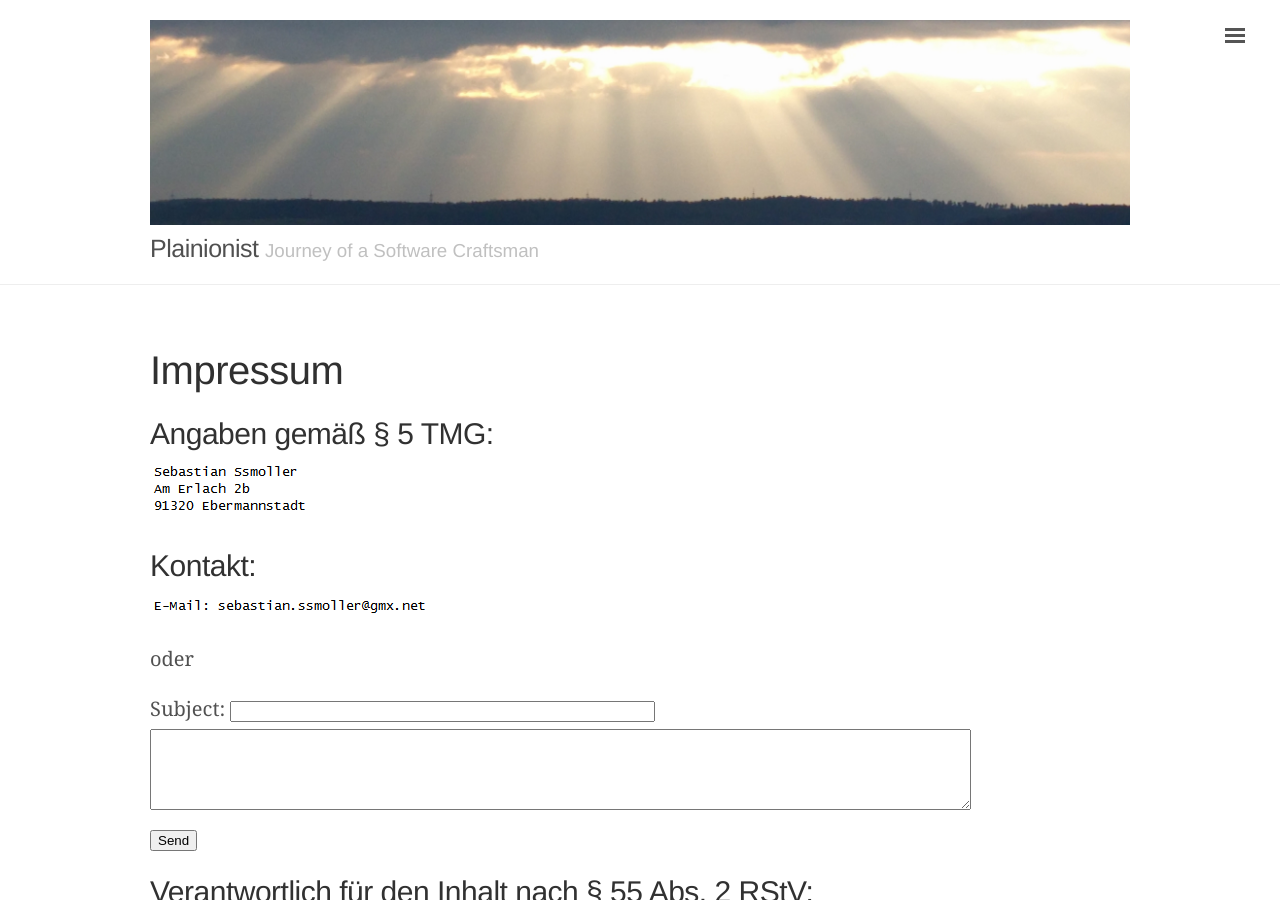
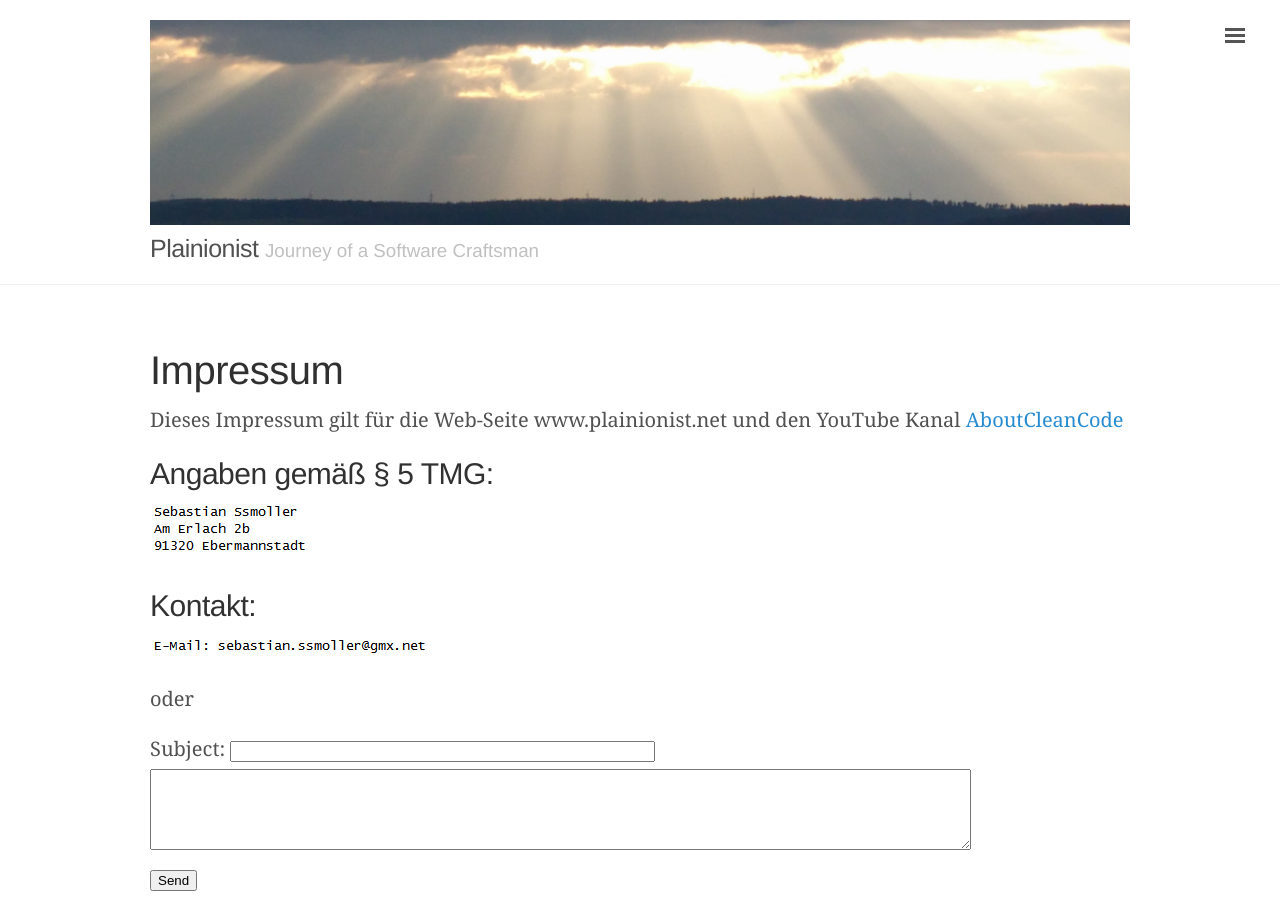
Before and after one commit to plainionist/plainionist.github.io, a Jekyll site: the page built from impressum.html, in a window 1280 px wide and 900 px high. Built offline with Jekyll 4.4.1, drawn with Linux system fonts in a browser that asks for light colours; comment, search, counter and statistics services are not loaded.

Commit message:
Impressum updated

```diff
--- a/impressum.html
+++ b/impressum.html
@@ -3,6 +3,11 @@ layout: page
 title: Impressum
 order: -1
 ---
+
+<p>
+    Dieses Impressum gilt für die Web-Seite www.plainionist.net und den YouTube Kanal
+    <a href="https://www.youtube.com/channel/UCQuMnhieoyiWRQTFazgKXMg">AboutCleanCode</a>
+</p>
 
 <h2>Angaben gem&auml;&szlig; &sect; 5 TMG:</h2>
 <p>
```
